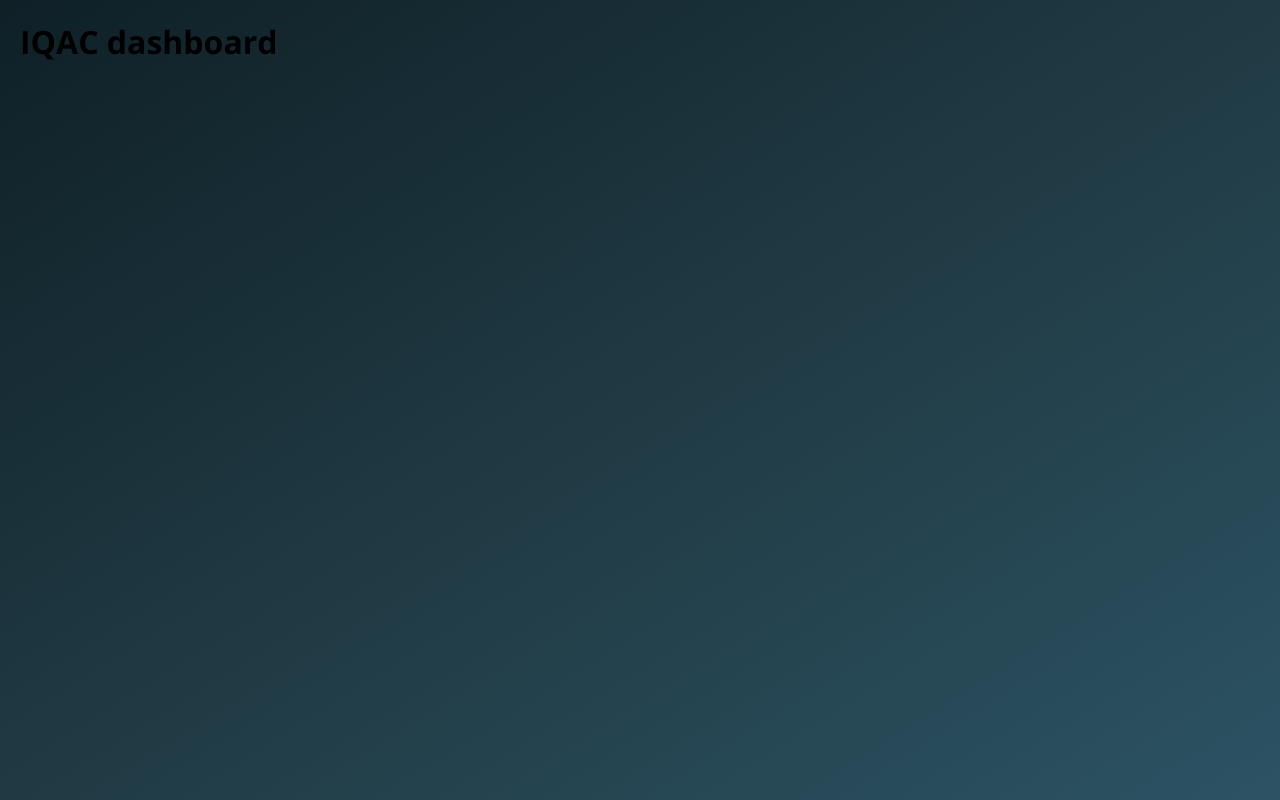
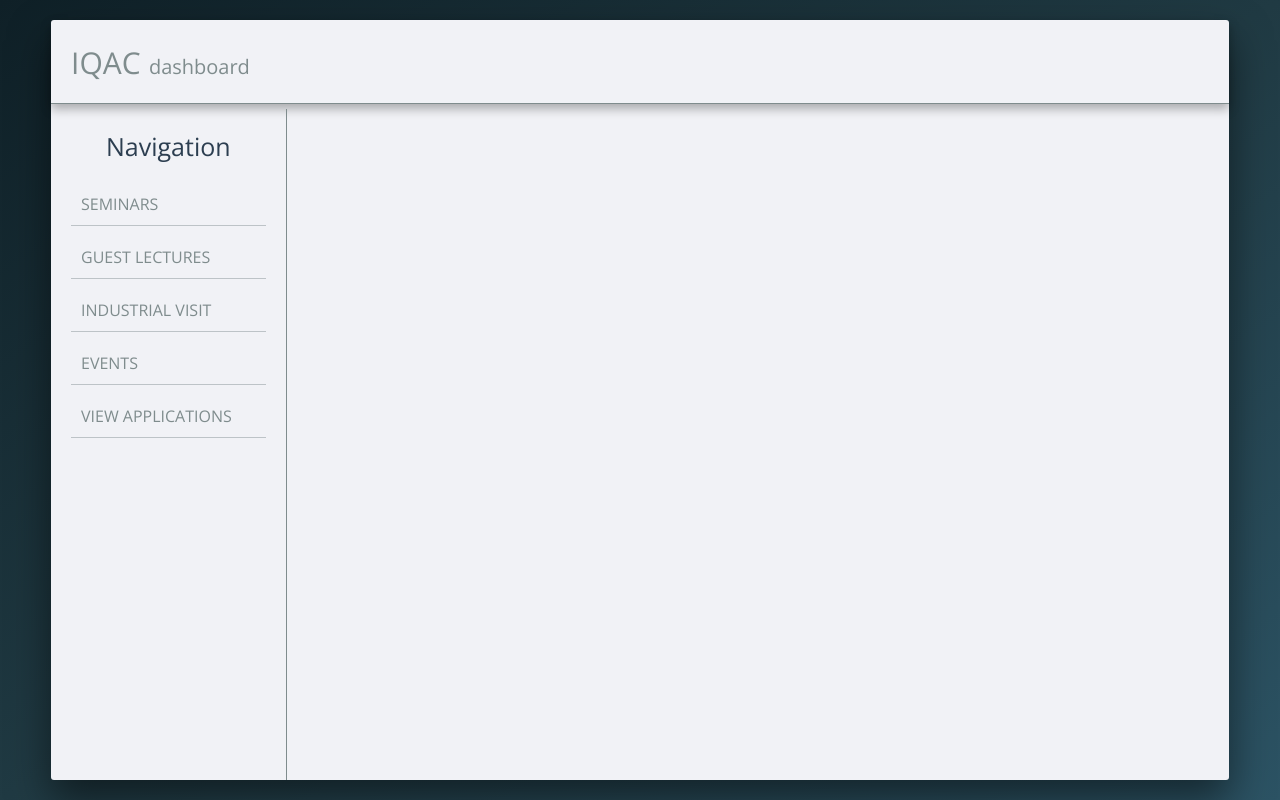
Before and after one commit to rahul-bharati/final-year-project-1-IQAC, a PHP site: page /department/index.html in a window 1280 px wide. Run offline with PHP 8.4, Linux system fonts and the light colour scheme.

Commit message:
header and naviagation added

```diff
--- a/css/style.css
+++ b/css/style.css
@@ -14,14 +14,30 @@ body {
   background-size: cover;
   background-repeat: no-repeat;
   min-height: 100vh;
-  padding: 2rem; }
+  padding: 2rem;
+  display: flex;
+  justify-content: center; }
 
 html {
   font-size: 62.5%; }
 
 body {
   font-size: 1.6rem;
-  font-family: 'Open Sans', sans-serif; }
+  font-family: 'Open Sans', sans-serif;
+  color: #7f8c8d; }
+
+.heading__primary {
+  font-weight: 400; }
+  .heading__primary--sub {
+    font-size: 2rem; }
+  .heading__primary--main {
+    font-size: 3rem; }
+
+.heading__secondary {
+  font-size: 2.5rem;
+  font-weight: 400;
+  text-align: center;
+  color: #2c3e50; }
 
 .margin-bottom-large {
   margin-bottom: 8rem !important; }
@@ -145,6 +183,43 @@ body {
     transform: translateY(-1px);
     box-shadow: 0 1rem 3rem rgba(0, 0, 0, 0.3); }
 
+.header {
+  display: flex;
+  border-bottom: 1px solid #7f8c8d;
+  padding: 2rem;
+  box-shadow: 0 0.5rem 1rem rgba(0, 0, 0, 0.3);
+  margin-bottom: .5rem; }
+
+.container {
+  min-height: 60rem;
+  background-color: #f1f2f6;
+  width: 95%;
+  box-shadow: 0 2rem 4rem rgba(0, 0, 0, 0.5);
+  border-radius: 3px;
+  display: flex;
+  flex-direction: column; }
+  .container .main {
+    display: flex;
+    flex-grow: 1; }
+    .container .main .nav-container {
+      max-width: 20%;
+      padding: 2rem;
+      border-right: 1px solid #7f8c8d;
+      flex-grow: 1; }
+      .container .main .nav-container .nav-wrapper > :not(:last-child) {
+        margin-bottom: 1rem; }
+      .container .main .nav-container .nav-wrapper {
+        list-style: none; }
+      .container .main .nav-container .nav-item {
+        text-transform: uppercase;
+        border-bottom: 1px solid #bdc3c7;
+        display: block; }
+        .container .main .nav-container .nav-item a.nav-link {
+          padding: 1rem;
+          text-decoration: none;
+          display: block;
+          color: #7f8c8d; }
+
 .login {
   height: 100vh;
   background-image: inherit;
--- a/department/index.html
+++ b/department/index.html
@@ -8,11 +8,29 @@
     <title>IQAC</title>
 </head>
 <body>
+    <div class="container">
         <header class="header">
             <h1 class="heading__primary">
                 <span class="heading__primary--main">IQAC</span>
                 <span class="heading__primary--sub">dashboard</span>
             </h1>
         </header>
+        <main class="main">
+            <div class="nav-container">
+                <h2 class="heading__secondary margin-bottom-small">
+                    Navigation
+                </h2>
+                <nav class="nav">
+                    <ul class="nav-wrapper">
+                        <li class="nav-item"><a class="nav-link" href="#">Seminars</a></li>
+                        <li class="nav-item"><a class="nav-link" href="#">Guest Lectures</a></li>
+                        <li class="nav-item"><a class="nav-link" href="#">Industrial Visit</a></li>
+                        <li class="nav-item"><a class="nav-link" href="#">Events</a></li>
+                        <li class="nav-item"><a class="nav-link" href="#">View Applications</a></li>
+                    </ul>
+                </nav>
+            </div>
+        </main>
+    </div>
 </body>
 </html>
--- a/sass/abstract/_variables.scss
+++ b/sass/abstract/_variables.scss
@@ -7,3 +7,5 @@ $color-gradient-3 : #2C5364;
 $color-white: #ecf0f1;
 $color-primary: #2980b9;
 $color-danger: #c0392b;
+
+$color-primary: #7f8c8d;
--- a/sass/base/_basic.scss
+++ b/sass/base/_basic.scss
@@ -19,4 +19,6 @@ body
     background-repeat: no-repeat;
     min-height: 100vh;
     padding: 2rem;
+    display: flex;
+    justify-content: center;
 }
--- a/sass/base/_typography.scss
+++ b/sass/base/_typography.scss
@@ -8,8 +8,32 @@ body
 {
     font-size: 1.6rem;
     font-family: 'Open Sans', sans-serif;
+    color: $color-primary;
 }
 
-.heading__primary
+.heading
 {
+    &__primary
+    {
+        font-weight: 400;
+
+        &--sub
+        {
+            font-size: 2rem;
+        }
+
+        &--main
+        {
+            font-size: 3rem;
+        }
+    }
+
+    &__secondary
+    {
+        font-size: 2.5rem;
+        font-weight: 400;
+        text-align: center;
+        color: #2c3e50;
+    }
+
 }
--- a/sass/layout/_header.scss
+++ b/sass/layout/_header.scss
@@ -1,4 +1,8 @@
 .header
 {
     display: flex;
+    border-bottom: 1px solid $color-primary;
+    padding: 2rem;
+    box-shadow: 0 .5rem 1rem rgba($color: #000000, $alpha: .3);
+    margin-bottom: .5rem;
 }
--- a/sass/main.scss
+++ b/sass/main.scss
@@ -9,4 +9,8 @@
 @import "components/forms";
 @import "components/button";
 
-@import "pages/login"
+@import "layout/header";
+@import "layout/navigation";
+
+@import "pages/dep-home";
+@import "pages/login";
--- /dev/null
+++ b/sass/pages/_dep-home.scss
@@ -0,0 +1,47 @@
+.container
+{
+    min-height: 60rem;
+    background-color: #f1f2f6;
+    width: 95%;
+    box-shadow: 0 2rem 4rem rgba(0,0,0,.5);
+    border-radius: 3px;
+    display: flex;
+    flex-direction: column;
+
+    .main
+    {
+        display: flex;
+        flex-grow: 1;
+
+        .nav-container
+        {
+            max-width: 20%;
+            padding: 2rem;
+            border-right: 1px solid $color-primary;
+            flex-grow: 1;
+
+            .nav-wrapper > :not(:last-child)
+            {
+                margin-bottom: 1rem;
+            }
+            .nav-wrapper
+            {
+                list-style: none;
+            }
+            .nav-item
+            {
+                text-transform: uppercase;
+                border-bottom: 1px solid #bdc3c7;
+                display: block;
+
+                a.nav-link
+                {
+                    padding: 1rem;
+                    text-decoration: none;
+                    display: block;
+                    color: $color-primary;
+                }
+            }
+        }
+    }
+}
```
Also changed, not shown: other parts of css/style.css (+26 -4 lines), sass/layout/_navigation.scss (added). Lines whose indentation alone changed are shown as unchanged.
